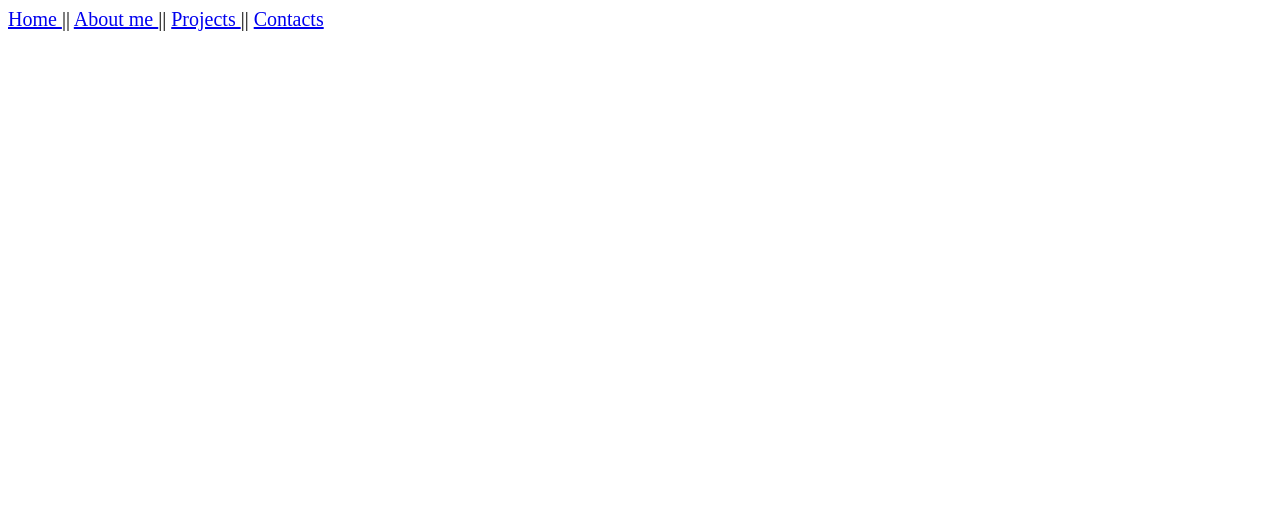
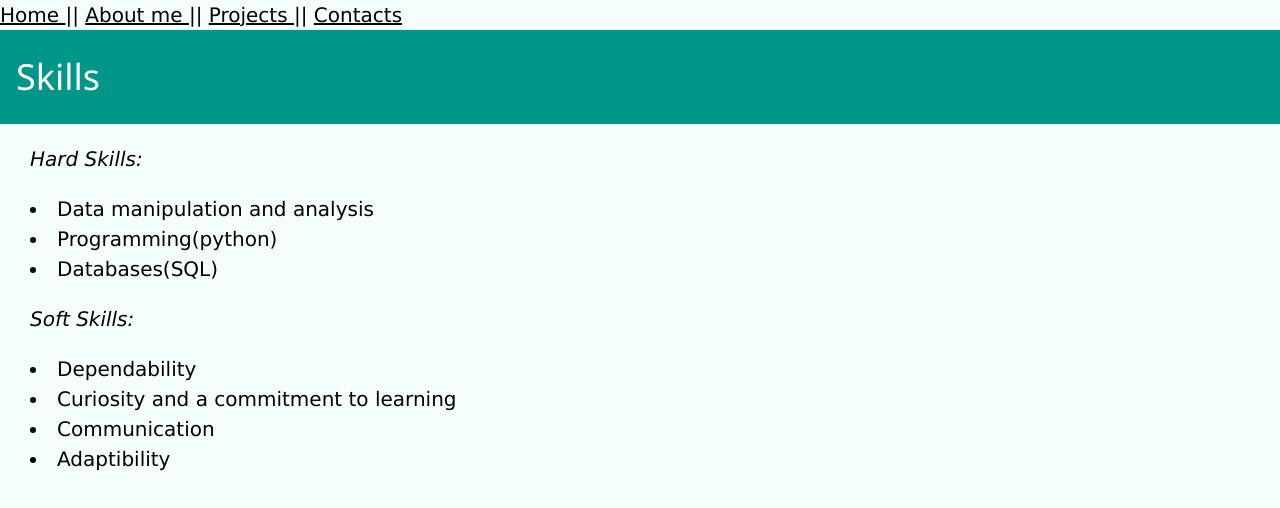
Before and after one commit to coolndlela/coolndlela.github.io, a plain HTML site: page skills.html in a window 1280 px wide. Drawn offline with nearby package versions, Linux system fonts and the light colour scheme.

Commit message:
progress

```diff
--- a/skills.html
+++ b/skills.html
@@ -1,13 +1,32 @@
 <!DOCTYPE html>
 <html>
 <head>
-<title> Skills </title>
+	<title> Skills </title>
+	<link rel="stylesheet" href="https://www.w3schools.com/w3css/4/w3.css">
 </head>
 
 <style>
-nav{
-	font-size : 20px;
+
+	body{
+		background-color: mintcream;
+		font-size : 20px;
+
 	}
+
+	h1{
+		text-align : left;
+
+	}
+
+	p.softskills, p.hardskills{
+		text-indent : 30px;
+	}
+
+	li{
+		text-indent : 30px;
+	}
+
+
 </style>
 
 <body>
@@ -17,5 +36,26 @@ nav{
 	<a href='projects.html'> Projects </a> ||
 	<a href='contact.html'> Contacts </a>
 	</nav>
+
+	<div class="w3-container w3-teal">
+		<p><h1>Skills</h1></p>
+	</div>
+
+	<p class="hardskills">
+		<em>Hard Skills:</em>
+		<li>Data manipulation and analysis</li>
+		<li>Programming(python)</li>
+		<li>Databases(SQL)</li>
+	</p>
+
+	<p class="softskills">
+		<em>Soft Skills:</em>
+		<li>Dependability</li>
+		<li>Curiosity and a commitment to learning</li>
+		<li>Communication</li>
+		<li>Adaptibility</li>
+
+	</p>
+
 </body>
 </html>
```
Also changed, not shown: contact.html (+26 -4 lines), projects.html (+31 -4 lines).
